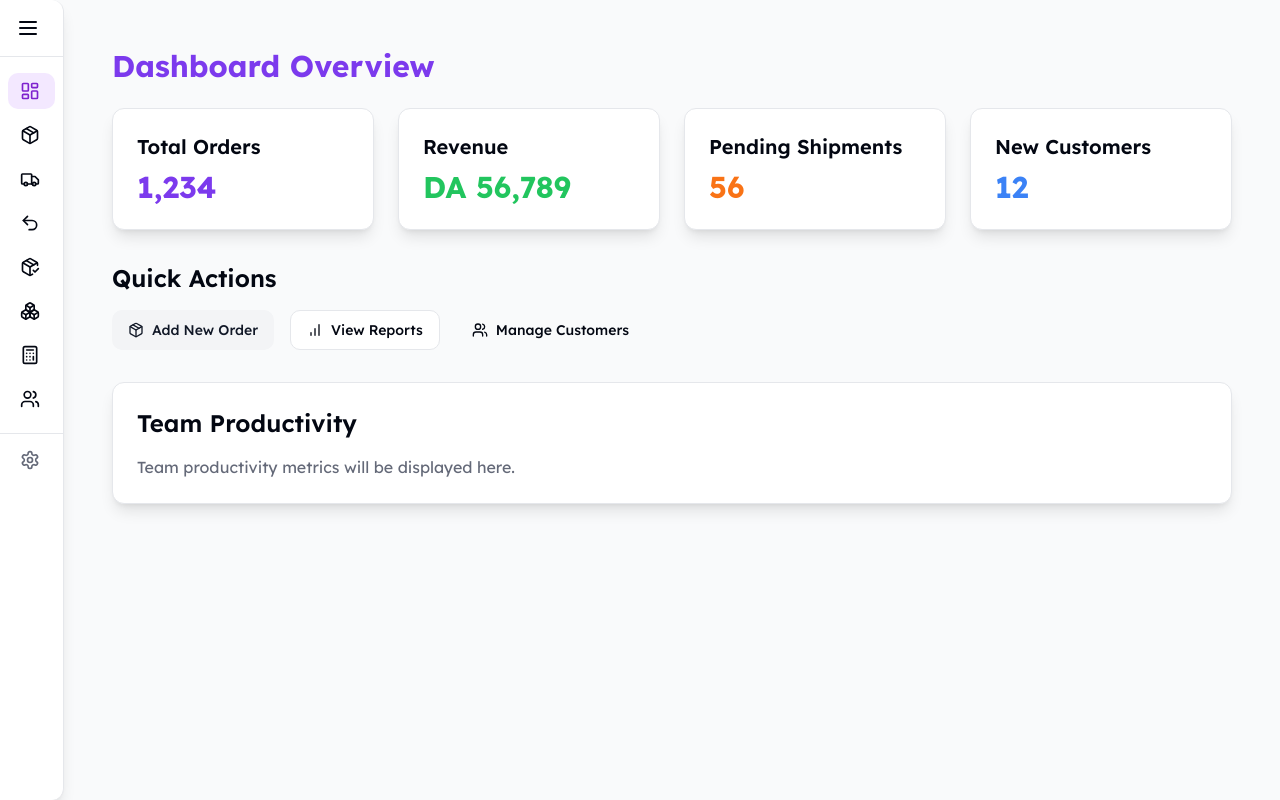
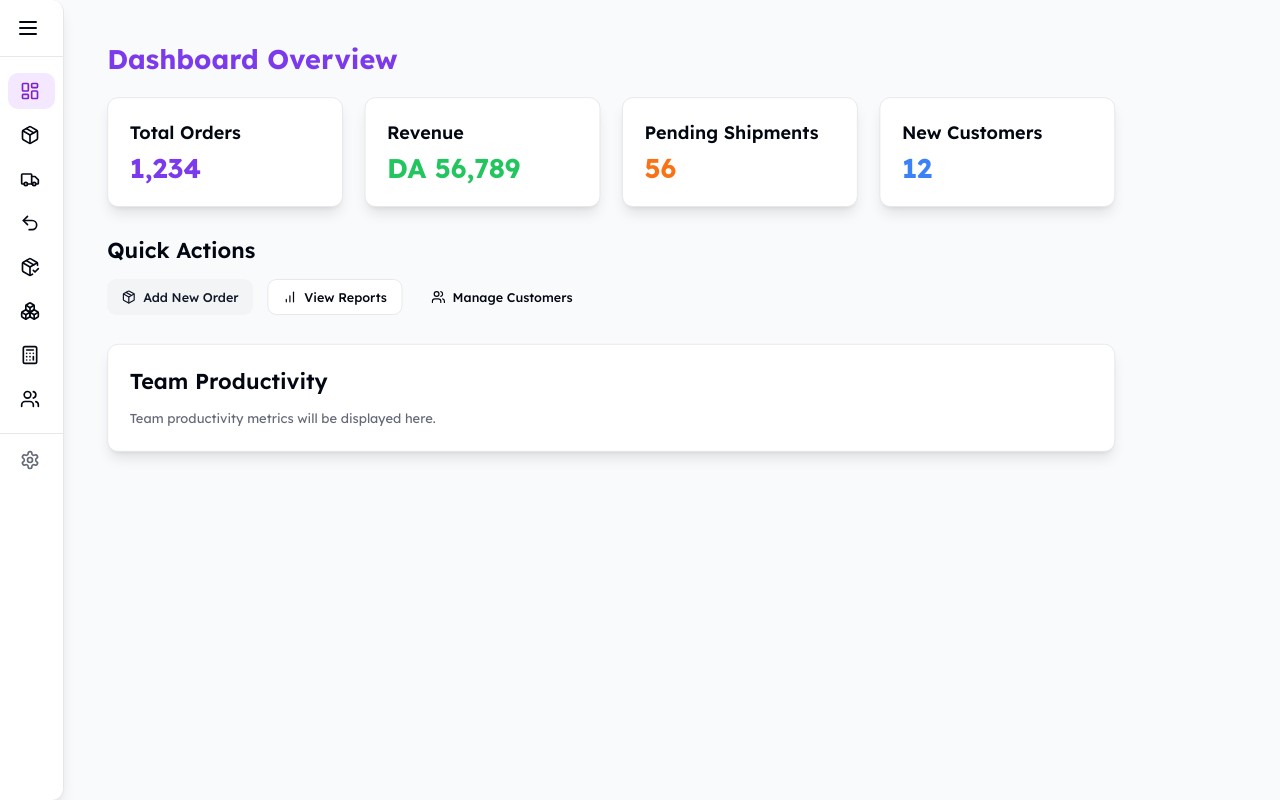
Before and after one commit to alikaderrg/COD-Manager-WebApp, a React (Vite) app: page / in a window 1280 px wide. Built offline with nearby package versions, Linux system fonts and the light colour scheme; no server answers.

Commit message:
Sub-Sidebar & Animation V0.0.72

```diff
--- a/src/App.jsx
+++ b/src/App.jsx
@@ -139,7 +139,7 @@ export default function App() {
       )}
 
       {/* Main content with margin based on sidebar state - using conditional class */}
-      <main className={`flex-1 p-6 ${isSidebarOpen ? 'ml-40' : 'ml-16'}`}>
+      <main className={`flex-1 p-6 ${isSidebarOpen ? 'ml-50' : 'ml-16'} scale-90 origin-top-left`}>
         <AnimatePresence mode="wait">
           <Routes>
             <Route path="/" element={<DashboardOverview />} />
--- a/src/index.css
+++ b/src/index.css
@@ -89,8 +89,16 @@
 /* Add a subtle background pattern or gradient */
 body {
   background: linear-gradient(135deg, hsl(var(--background)) 0%, hsl(var(--secondary)) 100%);
+  /* Default zoom level for the entire application */
+  font-size: 90%;
 }
 
 .dark body {
    background: linear-gradient(135deg, hsl(var(--background)) 0%, hsl(220, 30%, 10%) 100%);
 }
+
+/* Add more space for content */
+.content-container {
+  width: 110%;
+  transform-origin: top left;
+}
```
Also changed, not shown: 58 other files (tests, documents, lock files or other folders).
